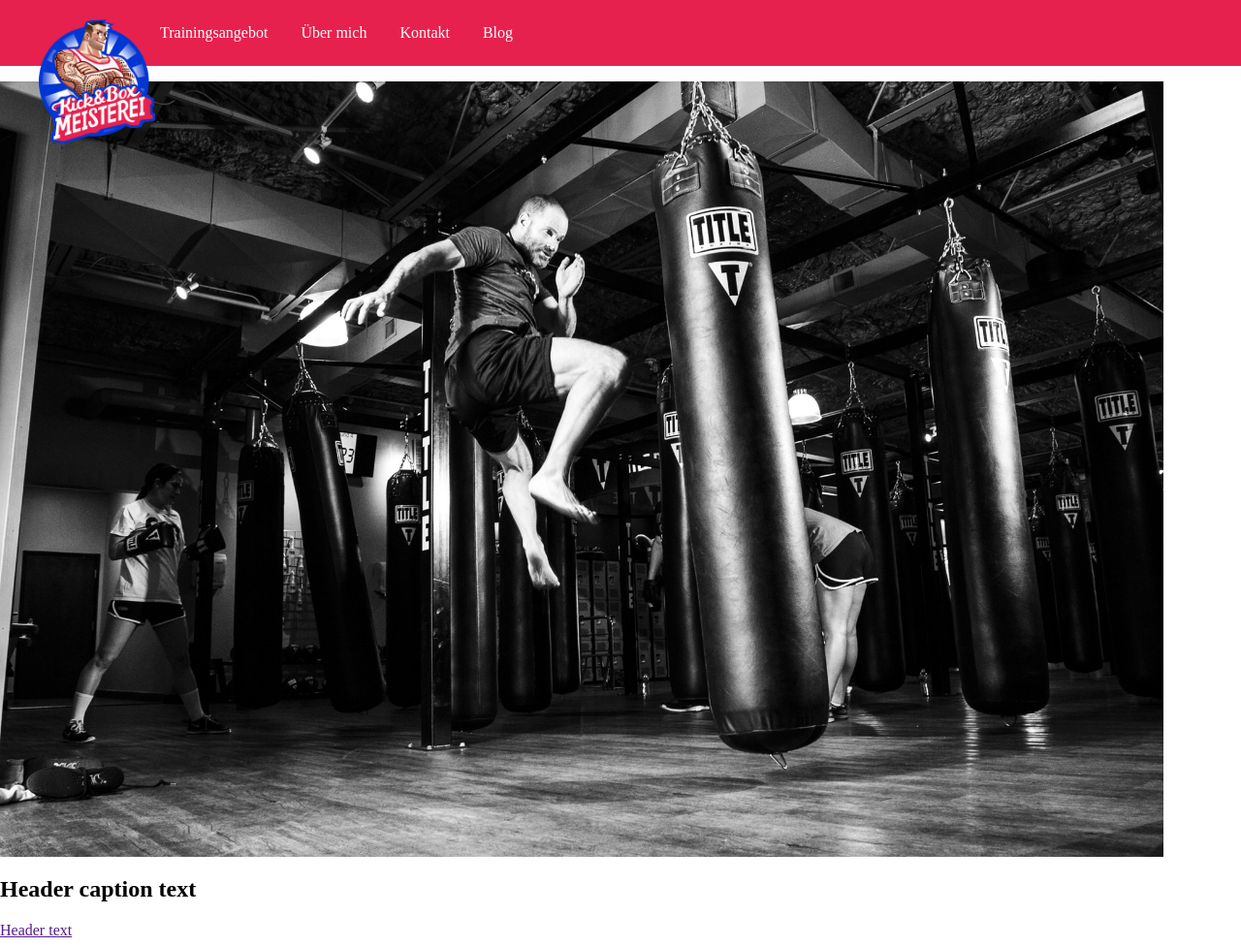
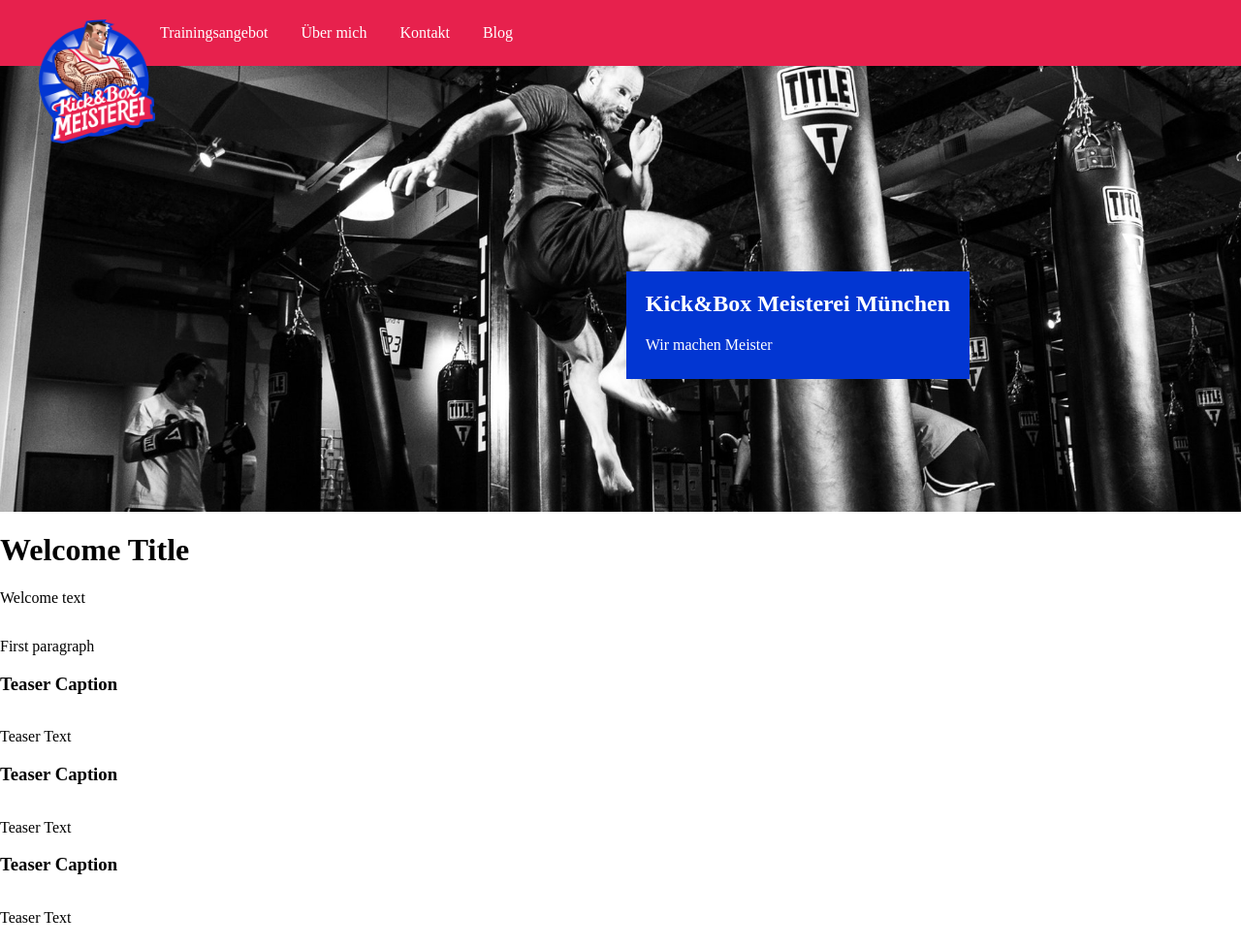
Before and after one commit to YinFromWuHanklan/www.kickundboxmeisterei.de, a PHP site: page / in a window 1280 px wide; the page is wider, and only the part inside the window is pictured. Shown: the top 977 px of that part at 97% size. Run offline with PHP 8.4, Linux system fonts and the light colour scheme.

Commit message:
Header Image

```diff
--- a/css/styles.css
+++ b/css/styles.css
@@ -12,6 +12,14 @@ body {
 }
 .clear {
   clear: both;
+}
+.header .header_img_wrap .header_caption_wrap {
+  position: absolute;
+  top: 280px;
+  right: 280px;
+  background-color: #0236d2;
+  padding: 0 20px 10px;
+  color: #fff;
 }
 /*
 To change this license header, choose License Headers in Project Properties.
@@ -38,6 +46,7 @@ nav ul {
   text-align: left;
   padding: 25px 0 25px 150px;
   background-color: #e7214d;
+  margin-bottom: 0;
 }
 nav ul li {
   display: inline-block;
--- a/index.php
+++ b/index.php
@@ -11,11 +11,11 @@
 
         <div class="header">
             <div class="header_img_wrap">
-                <img src="images/header_img.jpeg" alt="Boxing" width="1200" height="auto" />
-                <h2 class="header_img_caption">Header caption text</h2>
-                <a href="" title="">
-                    <p>Header text</p>
-                </a>
+                <img src="images/header_img.jpg" alt="Boxing" width="auto" height="460" />
+                <div class="header_caption_wrap">
+                    <h2>Kick&amp;Box Meisterei München</h2>
+                    <p>Wir machen Meister</p>
+                </div>
             </div>
         </div>
 
--- a/less/includes/elements/navigation.less
+++ b/less/includes/elements/navigation.less
@@ -4,6 +4,7 @@ nav {
         text-align: left;
         padding: 25px 0 25px 150px;
         background-color: #e7214d;
+        margin-bottom: 0;
         li {
             display: inline-block;
             padding: 0 15px;
```
Also changed, not shown: less/includes/project.less (+13 -0 lines), images/header_img.jpeg (deleted), images/header_img.jpg (added), 2 other files.
